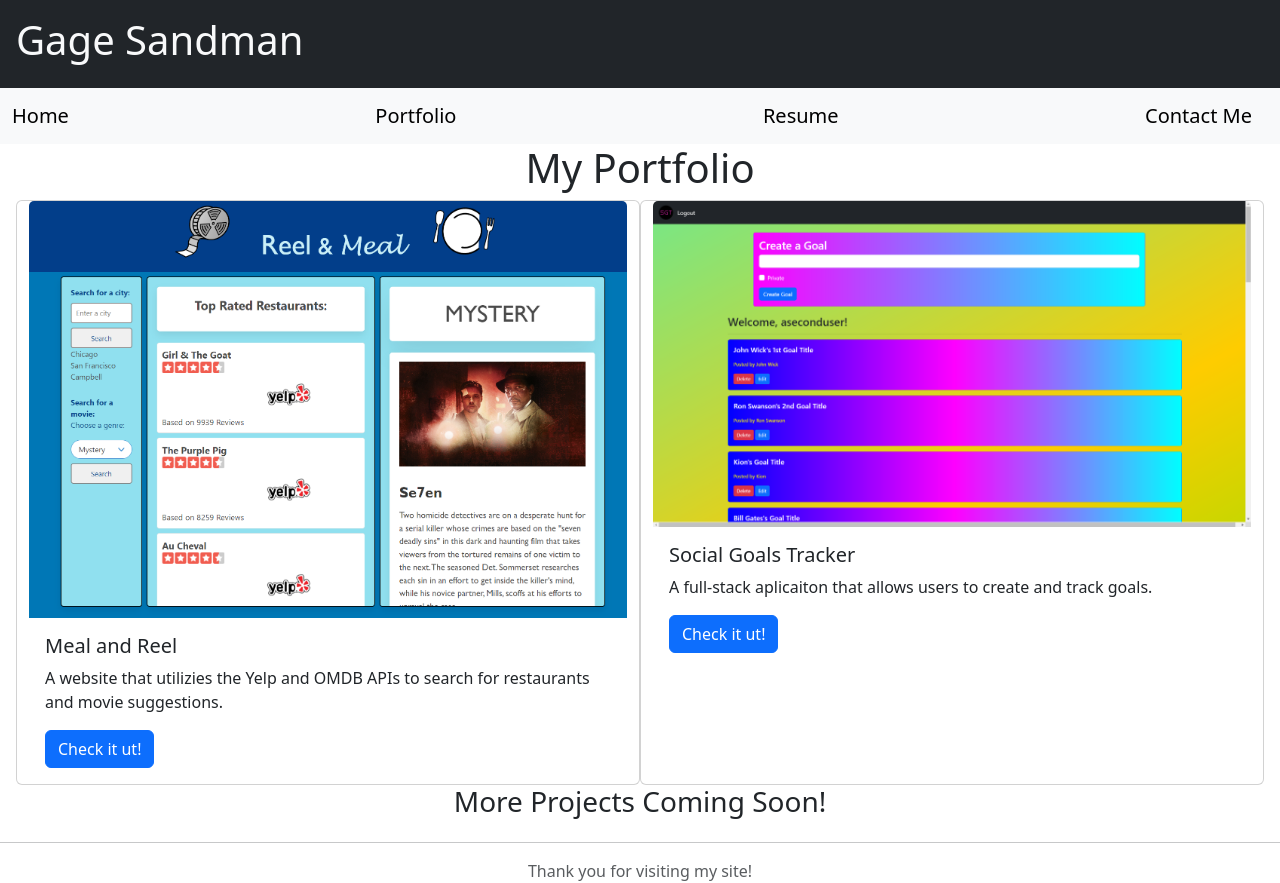
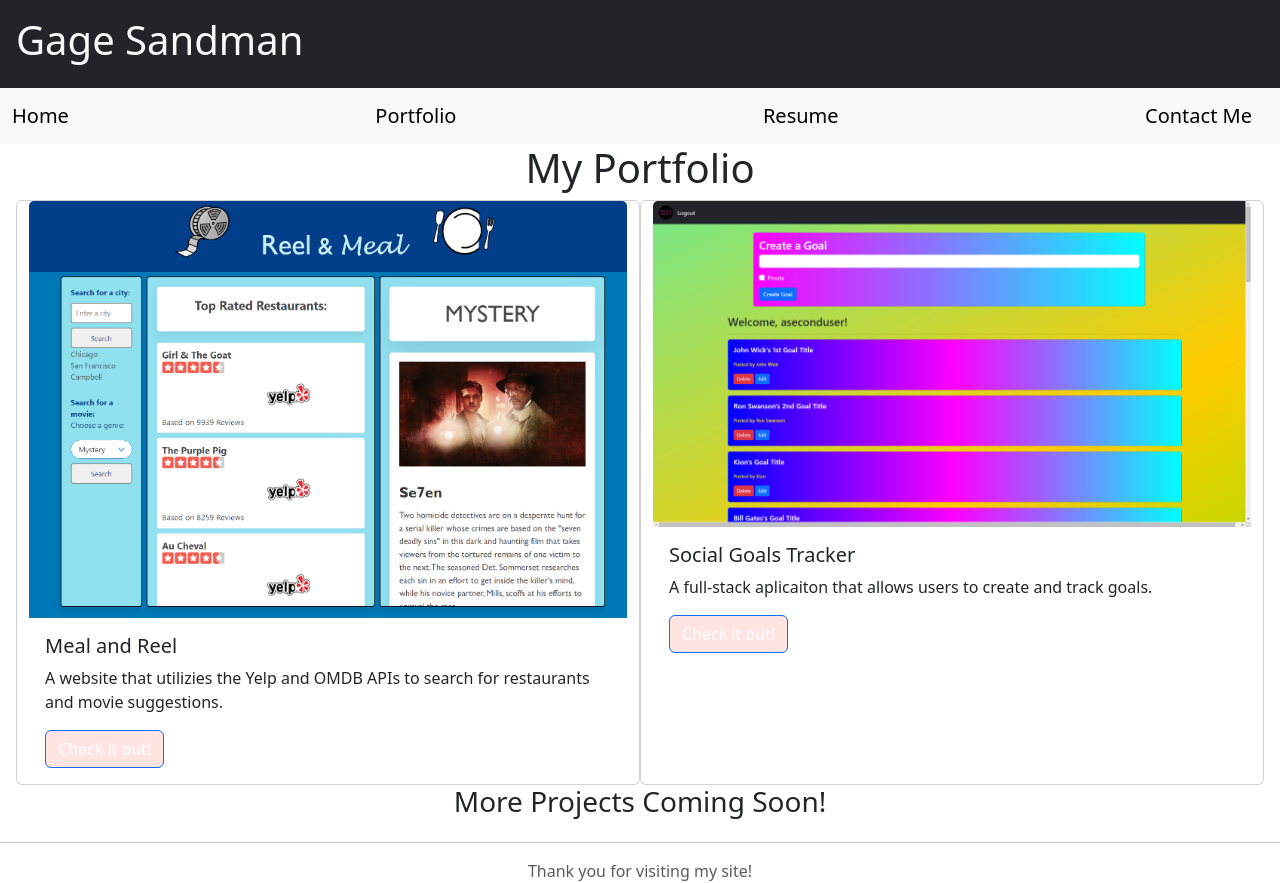
Before and after one commit to Gsandman8/ReactPortfolio, a React (Vite) app: page /Portfolio in a window 1280 px wide. Built offline with nearby package versions, Linux system fonts and the light colour scheme.

Commit message:
Changed project component button color and fixed a misspelling

```diff
--- a/src/components/Project.jsx
+++ b/src/components/Project.jsx
@@ -5,7 +5,7 @@ function Project({title, description, image, link}) {
         <div className="card-body">
             <h5 className="card-title">{title}</h5>
             <p className="card-text">{description}</p>
-            <a href={link} className="btn btn-primary">Check it ut!</a>
+            <a href={link} className="btn btn-primary" style={{backgroundColor:"#ffe4e1"}}>Check it out!</a>
         </div>
     </div>
     );
```
